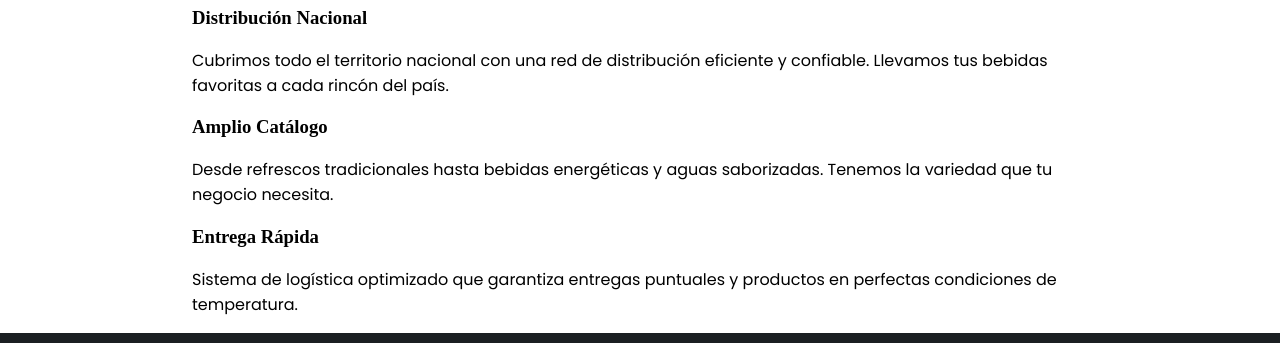
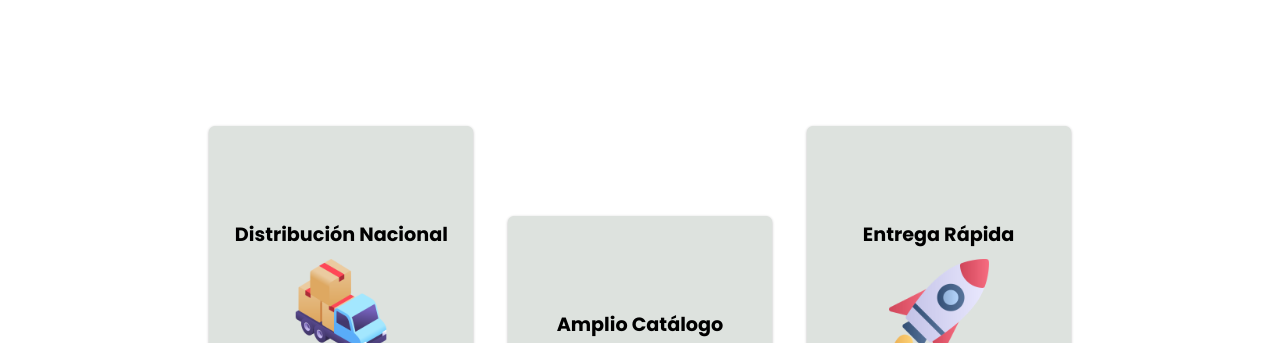
Before and after one commit to FrancoGriffone/falsin, a plain HTML site: page index.html in a window 1280 px wide. Shown: the part 1397-1740 px from the top of the page. Drawn offline with Linux system fonts and the light colour scheme.

Commit message:
avance index

```diff
--- a/index.html
+++ b/index.html
@@ -26,16 +26,19 @@
             </div>
         </section>
         <section class="cards">
-            <div class="card">
+            <div class="card1">
                 <h3>Distribución Nacional</h3>
+                <img src="assets/3d-truck.png" alt="imagen camión distribución nacional">
                 <p>Cubrimos todo el territorio nacional con una red de distribución eficiente y confiable. Llevamos tus bebidas favoritas a cada rincón del país.</p>
             </div>
-            <div class="card">
+            <div class="card2">
                 <h3>Amplio Catálogo</h3>
+                <img src="assets/warehouse.png" alt="imagen fábrica amplio catálogo">
                 <p>Desde refrescos tradicionales hasta bebidas energéticas y aguas saborizadas. Tenemos la variedad que tu negocio necesita.</p>
             </div>
-            <div class="card">
+            <div class="card3">
                 <h3>Entrega Rápida</h3>
+                <img src="assets/rocket-ship.png" alt="imagen cohete entrega rápida">
                 <p>Sistema de logística optimizado que garantiza entregas puntuales y productos en perfectas condiciones de temperatura.</p>
             </div>
         </section>
--- a/style.css
+++ b/style.css
@@ -106,6 +106,49 @@ body {
 
 .cards {
     margin: 0 15%;
+    padding: 10% 0;
+    display: flex;
+    justify-content: space-around;
+    .card1, .card2, .card3 {
+        width: 25%;
+        min-width: 150px;
+        height: 450px;
+        background-color: #dde2de;
+        border-radius: 6px;
+        padding: 20px;
+        margin: 10px;
+        box-shadow: 0px 1px 3px rgba(0, 0, 0, 0.3);
+        display: flex;
+        flex-direction: column;
+        align-items: center;
+        justify-content: center;
+        text-align: center;
+        cursor: pointer;
+        img {
+            width: 100px;
+            height: 100px;
+        }
+        h3 {
+            font-family: 'Poppins', sans-serif;
+            font-size: larger;
+            margin-bottom: 10px;
+        }
+        p {
+            font-size: medium;
+        }
+        &:hover {
+            transform: scale(1.1);
+            transition: all 0.5s ease;
+            background-color: #71c5c7;
+            p, h3 {
+                transition: all 0.3s ease;
+                color: #dde2de;
+            }
+        }
+    }
+    .card2 {
+        margin-top: 100px;
+    }
 }
 
 
```
